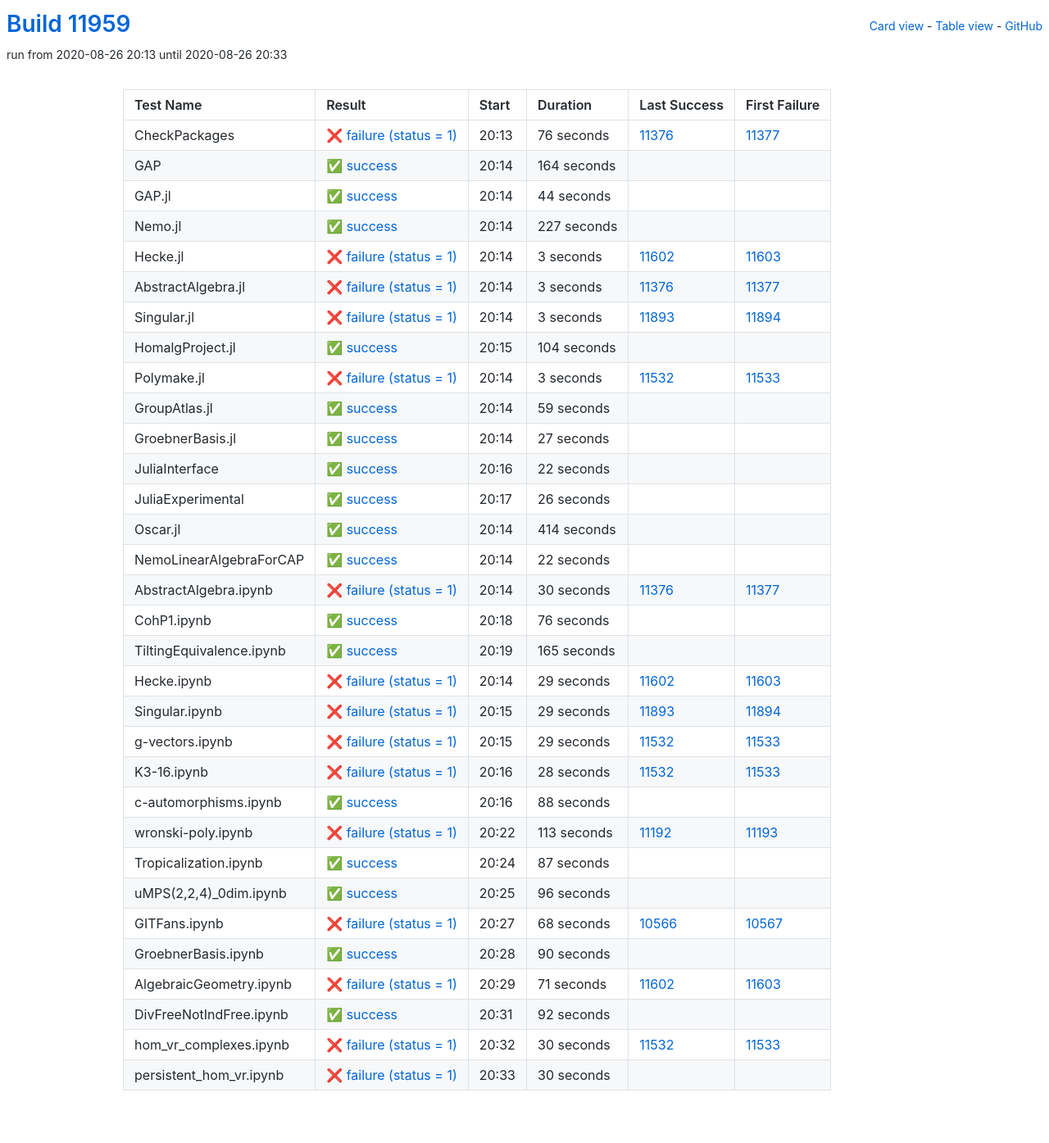
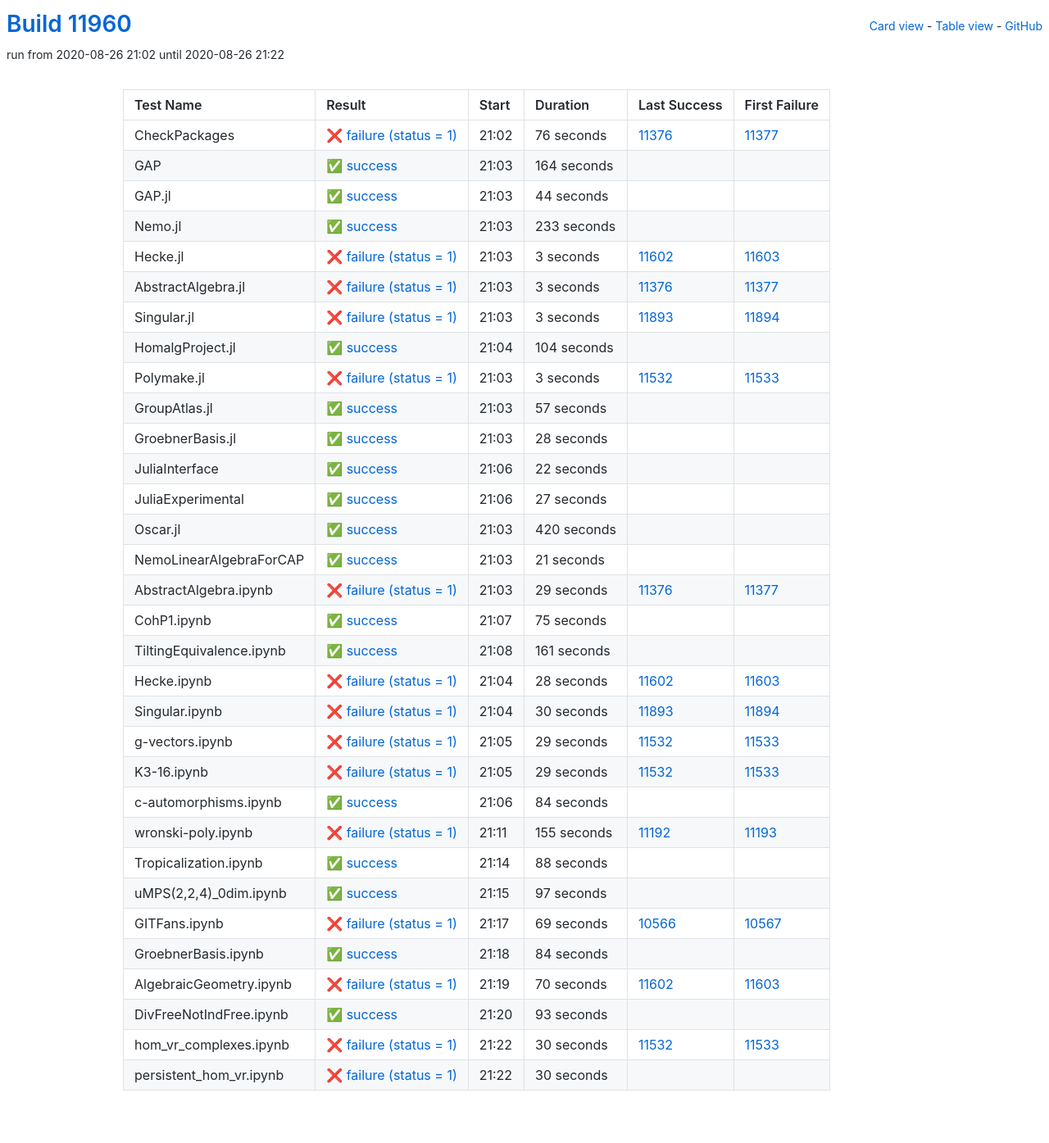
Before and after one commit to oscar-system/oscar-ci-status, a Jekyll site: the page built from table.html, in a window 1280 px wide. Shown: the whole page at 82% size. Built offline with Jekyll 4.4.1, drawn with Linux system fonts in a browser that asks for light colours.

Commit message:
Build #11960

```diff
--- a/_data/ci.yml
+++ b/_data/ci.yml
@@ -1,6 +1,6 @@
 ---
-build: 11959
-build_url: https://oscarci.mathematik.uni-kl.de/job/oscar/11959/
+build: 11960
+build_url: https://oscarci.mathematik.uni-kl.de/job/oscar/11960/
 job: oscar
 organization: oscar-system
 repo: oscar-ci-status
@@ -8,8 +8,8 @@
 tests:
 - name: CheckPackages
   id: checkpackages
-  log: https://oscarci.mathematik.uni-kl.de/job/oscar/11959/artifact/logs/build-11959/CheckPackages.log
-  start: 2020-08-26 20:13
+  log: https://oscarci.mathematik.uni-kl.de/job/oscar/11960/artifact/logs/build-11960/CheckPackages.log
+  start: 2020-08-26 21:02
   success: false
   exitcode: 1
   status: failure
@@ -20,8 +20,8 @@
   first_failure_url: https://oscarci.mathematik.uni-kl.de/job/oscar/11377/
 - name: GAP
   id: gap
-  log: https://oscarci.mathematik.uni-kl.de/job/oscar/11959/artifact/logs/build-11959/GAP.log
-  start: 2020-08-26 20:14
+  log: https://oscarci.mathematik.uni-kl.de/job/oscar/11960/artifact/logs/build-11960/GAP.log
+  start: 2020-08-26 21:03
   success: true
   exitcode: 0
   status: success
@@ -32,8 +32,8 @@
   first_failure_url:
 - name: GAP.jl
   id: gap-jl
-  log: https://oscarci.mathematik.uni-kl.de/job/oscar/11959/artifact/logs/build-11959/GAP.jl.log
-  start: 2020-08-26 20:14
+  log: https://oscarci.mathematik.uni-kl.de/job/oscar/11960/artifact/logs/build-11960/GAP.jl.log
+  start: 2020-08-26 21:03
   success: true
   exitcode: 0
   status: success
@@ -44,20 +44,20 @@
   first_failure_url:
 - name: Nemo.jl
   id: nemo-jl
-  log: https://oscarci.mathematik.uni-kl.de/job/oscar/11959/artifact/logs/build-11959/Nemo.jl.log
-  start: 2020-08-26 20:14
+  log: https://oscarci.mathematik.uni-kl.de/job/oscar/11960/artifact/logs/build-11960/Nemo.jl.log
+  start: 2020-08-26 21:03
   success: true
   exitcode: 0
   status: success
-  duration: 227
+  duration: 233
   last_success: false
   last_success_url:
   first_failure: false
   first_failure_url:
 - name: Hecke.jl
   id: hecke-jl
-  log: https://oscarci.mathematik.uni-kl.de/job/oscar/11959/artifact/logs/build-11959/Hecke.jl.log
-  start: 2020-08-26 20:14
+  log: https://oscarci.mathematik.uni-kl.de/job/oscar/11960/artifact/logs/build-11960/Hecke.jl.log
+  start: 2020-08-26 21:03
   success: false
   exitcode: 1
   status: failure
@@ -68,8 +68,8 @@
   first_failure_url: https://oscarci.mathematik.uni-kl.de/job/oscar/11603/
 - name: AbstractAlgebra.jl
   id: abstractalgebra-jl
-  log: https://oscarci.mathematik.uni-kl.de/job/oscar/11959/artifact/logs/build-11959/AbstractAlgebra.jl.log
-  start: 2020-08-26 20:14
+  log: https://oscarci.mathematik.uni-kl.de/job/oscar/11960/artifact/logs/build-11960/AbstractAlgebra.jl.log
+  start: 2020-08-26 21:03
   success: false
   exitcode: 1
   status: failure
@@ -80,8 +80,8 @@
   first_failure_url: https://oscarci.mathematik.uni-kl.de/job/oscar/11377/
 - name: Singular.jl
   id: singular-jl
-  log: https://oscarci.mathematik.uni-kl.de/job/oscar/11959/artifact/logs/build-11959/Singular.jl.log
-  start: 2020-08-26 20:14
+  log: https://oscarci.mathematik.uni-kl.de/job/oscar/11960/artifact/logs/build-11960/Singular.jl.log
+  start: 2020-08-26 21:03
   success: false
   exitcode: 1
   status: failure
@@ -92,8 +92,8 @@
   first_failure_url: https://oscarci.mathematik.uni-kl.de/job/oscar/11894/
 - name: HomalgProject.jl
   id: homalgproject-jl
-  log: https://oscarci.mathematik.uni-kl.de/job/oscar/11959/artifact/logs/build-11959/HomalgProject.jl.log
-  start: 2020-08-26 20:15
+  log: https://oscarci.mathematik.uni-kl.de/job/oscar/11960/artifact/logs/build-11960/HomalgProject.jl.log
+  start: 2020-08-26 21:04
   success: true
   exitcode: 0
   status: success
@@ -104,8 +104,8 @@
   first_failure_url:
 - name: Polymake.jl
   id: polymake-jl
-  log: https://oscarci.mathematik.uni-kl.de/job/oscar/11959/artifact/logs/build-11959/Polymake.jl.log
-  start: 2020-08-26 20:14
+  log: https://oscarci.mathematik.uni-kl.de/job/oscar/11960/artifact/logs/build-11960/Polymake.jl.log
+  start: 2020-08-26 21:03
   success: false
   exitcode: 1
   status: failure
@@ -116,32 +116,32 @@
   first_failure_url: https://oscarci.mathematik.uni-kl.de/job/oscar/11533/
 - name: GroupAtlas.jl
   id: groupatlas-jl
-  log: https://oscarci.mathematik.uni-kl.de/job/oscar/11959/artifact/logs/build-11959/GroupAtlas.jl.log
-  start: 2020-08-26 20:14
+  log: https://oscarci.mathematik.uni-kl.de/job/oscar/11960/artifact/logs/build-11960/GroupAtlas.jl.log
+  start: 2020-08-26 21:03
   success: true
   exitcode: 0
   status: success
-  duration: 59
+  duration: 57
   last_success: false
   last_success_url:
   first_failure: false
   first_failure_url:
 - name: GroebnerBasis.jl
   id: groebnerbasis-jl
-  log: https://oscarci.mathematik.uni-kl.de/job/oscar/11959/artifact/logs/build-11959/GroebnerBasis.jl.log
-  start: 2020-08-26 20:14
+  log: https://oscarci.mathematik.uni-kl.de/job/oscar/11960/artifact/logs/build-11960/GroebnerBasis.jl.log
+  start: 2020-08-26 21:03
   success: true
   exitcode: 0
   status: success
-  duration: 27
+  duration: 28
   last_success: false
   last_success_url:
   first_failure: false
   first_failure_url:
 - name: JuliaInterface
   id: juliainterface
-  log: https://oscarci.mathematik.uni-kl.de/job/oscar/11959/artifact/logs/build-11959/JuliaInterface.log
-  start: 2020-08-26 20:16
+  log: https://oscarci.mathematik.uni-kl.de/job/oscar/11960/artifact/logs/build-11960/JuliaInterface.log
+  start: 2020-08-26 21:06
   success: true
   exitcode: 0
   status: success
@@ -152,104 +152,104 @@
   first_failure_url:
 - name: JuliaExperimental
   id: juliaexperimental
-  log: https://oscarci.mathematik.uni-kl.de/job/oscar/11959/artifact/logs/build-11959/JuliaExperimental.log
-  start: 2020-08-26 20:17
+  log: https://oscarci.mathematik.uni-kl.de/job/oscar/11960/artifact/logs/build-11960/JuliaExperimental.log
+  start: 2020-08-26 21:06
   success: true
   exitcode: 0
   status: success
-  duration: 26
+  duration: 27
   last_success: false
   last_success_url:
   first_failure: false
   first_failure_url:
 - name: Oscar.jl
   id: oscar-jl
-  log: https://oscarci.mathematik.uni-kl.de/job/oscar/11959/artifact/logs/build-11959/Oscar.jl.log
-  start: 2020-08-26 20:14
+  log: https://oscarci.mathematik.uni-kl.de/job/oscar/11960/artifact/logs/build-11960/Oscar.jl.log
+  start: 2020-08-26 21:03
   success: true
   exitcode: 0
   status: success
-  duration: 414
+  duration: 420
   last_success: false
   last_success_url:
   first_failure: false
   first_failure_url:
 - name: NemoLinearAlgebraForCAP
   id: nemolinearalgebraforcap
-  log: https://oscarci.mathematik.uni-kl.de/job/oscar/11959/artifact/logs/build-11959/NemoLinearAlgebraForCAP.log
-  start: 2020-08-26 20:14
+  log: https://oscarci.mathematik.uni-kl.de/job/oscar/11960/artifact/logs/build-11960/NemoLinearAlgebraForCAP.log
+  start: 2020-08-26 21:03
   success: true
   exitcode: 0
   status: success
-  duration: 22
+  duration: 21
   last_success: false
   last_success_url:
   first_failure: false
   first_failure_url:
 - name: AbstractAlgebra.ipynb
   id: abstractalgebra-ipynb
-  log: https://oscarci.mathematik.uni-kl.de/job/oscar/11959/artifact/logs/build-11959/AbstractAlgebra.ipynb.log
-  start: 2020-08-26 20:14
+  log: https://oscarci.mathematik.uni-kl.de/job/oscar/11960/artifact/logs/build-11960/AbstractAlgebra.ipynb.log
+  start: 2020-08-26 21:03
   success: false
   exitcode: 1
   status: failure
-  duration: 30
+  duration: 29
   last_success: 11376
   last_success_url: https://oscarci.mathematik.uni-kl.de/job/oscar/11376/
   first_failure: 11377
   first_failure_url: https://oscarci.mathematik.uni-kl.de/job/oscar/11377/
 - name: CohP1.ipynb
   id: cohp1-ipynb
-  log: https://oscarci.mathematik.uni-kl.de/job/oscar/11959/artifact/logs/build-11959/CohP1.ipynb.log
-  start: 2020-08-26 20:18
+  log: https://oscarci.mathematik.uni-kl.de/job/oscar/11960/artifact/logs/build-11960/CohP1.ipynb.log
+  start: 2020-08-26 21:07
   success: true
   exitcode: 0
   status: success
-  duration: 76
+  duration: 75
   last_success: false
   last_success_url:
   first_failure: false
   first_failure_url:
 - name: TiltingEquivalence.ipynb
   id: tiltingequivalence-ipynb
-  log: https://oscarci.mathematik.uni-kl.de/job/oscar/11959/artifact/logs/build-11959/TiltingEquivalence.ipynb.log
-  start: 2020-08-26 20:19
+  log: https://oscarci.mathematik.uni-kl.de/job/oscar/11960/artifact/logs/build-11960/TiltingEquivalence.ipynb.log
+  start: 2020-08-26 21:08
   success: true
   exitcode: 0
   status: success
-  duration: 165
+  duration: 161
   last_success: false
   last_success_url:
   first_failure: false
   first_failure_url:
 - name: Hecke.ipynb
   id: hecke-ipynb
-  log: https://oscarci.mathematik.uni-kl.de/job/oscar/11959/artifact/logs/build-11959/Hecke.ipynb.log
-  start: 2020-08-26 20:14
+  log: https://oscarci.mathematik.uni-kl.de/job/oscar/11960/artifact/logs/build-11960/Hecke.ipynb.log
+  start: 2020-08-26 21:04
   success: false
   exitcode: 1
   status: failure
-  duration: 29
+  duration: 28
   last_success: 11602
   last_success_url: https://oscarci.mathematik.uni-kl.de/job/oscar/11602/
   first_failure: 11603
   first_failure_url: https://oscarci.mathematik.uni-kl.de/job/oscar/11603/
 - name: Singular.ipynb
   id: singular-ipynb
-  log: https://oscarci.mathematik.uni-kl.de/job/oscar/11959/artifact/logs/build-11959/Singular.ipynb.log
-  start: 2020-08-26 20:15
+  log: https://oscarci.mathematik.uni-kl.de/job/oscar/11960/artifact/logs/build-11960/Singular.ipynb.log
+  start: 2020-08-26 21:04
   success: false
   exitcode: 1
   status: failure
-  duration: 29
+  duration: 30
   last_success: 11893
   last_success_url: https://oscarci.mathematik.uni-kl.de/job/oscar/11893/
   first_failure: 11894
   first_failure_url: https://oscarci.mathematik.uni-kl.de/job/oscar/11894/
 - name: g-vectors.ipynb
   id: g-vectors-ipynb
-  log: https://oscarci.mathematik.uni-kl.de/job/oscar/11959/artifact/logs/build-11959/g-vectors.ipynb.log
-  start: 2020-08-26 20:15
+  log: https://oscarci.mathematik.uni-kl.de/job/oscar/11960/artifact/logs/build-11960/g-vectors.ipynb.log
+  start: 2020-08-26 21:05
   success: false
   exitcode: 1
   status: failure
@@ -260,20 +260,44 @@
   first_failure_url: https://oscarci.mathematik.uni-kl.de/job/oscar/11533/
 - name: K3-16.ipynb
   id: k3-16-ipynb
-  log: https://oscarci.mathematik.uni-kl.de/job/oscar/11959/artifact/logs/build-11959/K3-16.ipynb.log
-  start: 2020-08-26 20:16
+  log: https://oscarci.mathematik.uni-kl.de/job/oscar/11960/artifact/logs/build-11960/K3-16.ipynb.log
+  start: 2020-08-26 21:05
   success: false
   exitcode: 1
   status: failure
-  duration: 28
+  duration: 29
   last_success: 11532
   last_success_url: https://oscarci.mathematik.uni-kl.de/job/oscar/11532/
   first_failure: 11533
   first_failure_url: https://oscarci.mathematik.uni-kl.de/job/oscar/11533/
 - name: c-automorphisms.ipynb
   id: c-automorphisms-ipynb
-  log: https://oscarci.mathematik.uni-kl.de/job/oscar/11959/artifact/logs/build-11959/c-automorphisms.ipynb.log
-  start: 2020-08-26 20:16
+  log: https://oscarci.mathematik.uni-kl.de/job/oscar/11960/artifact/logs/build-11960/c-automorphisms.ipynb.log
+  start: 2020-08-26 21:06
+  success: true
+  exitcode: 0
+  status: success
+  duration: 84
+  last_success: false
+  last_success_url:
+  first_failure: false
+  first_failure_url:
+- name: wronski-poly.ipynb
+  id: wronski-poly-ipynb
+  log: https://oscarci.mathematik.uni-kl.de/job/oscar/11960/artifact/logs/build-11960/wronski-poly.ipynb.log
+  start: 2020-08-26 21:11
+  success: false
+  exitcode: 1
+  status: failure
+  duration: 155
+  last_success: 11192
+  last_success_url: https://oscarci.mathematik.uni-kl.de/job/oscar/11192/
+  first_failure: 11193
+  first_failure_url: https://oscarci.mathematik.uni-kl.de/job/oscar/11193/
+- name: Tropicalization.ipynb
+  id: tropicalization-ipynb
+  log: https://oscarci.mathematik.uni-kl.de/job/oscar/11960/artifact/logs/build-11960/Tropicalization.ipynb.log
+  start: 2020-08-26 21:14
   success: true
   exitcode: 0
   status: success
@@ -282,94 +306,70 @@
   last_success_url:
   first_failure: false
   first_failure_url:
-- name: wronski-poly.ipynb
-  id: wronski-poly-ipynb
-  log: https://oscarci.mathematik.uni-kl.de/job/oscar/11959/artifact/logs/build-11959/wronski-poly.ipynb.log
-  start: 2020-08-26 20:22
-  success: false
-  exitcode: 1
-  status: failure
-  duration: 113
-  last_success: 11192
-  last_success_url: https://oscarci.mathematik.uni-kl.de/job/oscar/11192/
-  first_failure: 11193
-  first_failure_url: https://oscarci.mathematik.uni-kl.de/job/oscar/11193/
-- name: Tropicalization.ipynb
-  id: tropicalization-ipynb
-  log: https://oscarci.mathematik.uni-kl.de/job/oscar/11959/artifact/logs/build-11959/Tropicalization.ipynb.log
-  start: 2020-08-26 20:24
+- name: uMPS(2,2,4)_0dim.ipynb
+  id: umps-2-2-4-0dim-ipynb
+  log: https://oscarci.mathematik.uni-kl.de/job/oscar/11960/artifact/logs/build-11960/uMPS-2-2-4-_0dim.ipynb.log
+  start: 2020-08-26 21:15
   success: true
   exitcode: 0
   status: success
-  duration: 87
-  last_success: false
-  last_success_url:
-  first_failure: false
-  first_failure_url:
-- name: uMPS(2,2,4)_0dim.ipynb
-  id: umps-2-2-4-0dim-ipynb
-  log: https://oscarci.mathematik.uni-kl.de/job/oscar/11959/artifact/logs/build-11959/uMPS-2-2-4-_0dim.ipynb.log
-  start: 2020-08-26 20:25
-  success: true
-  exitcode: 0
-  status: success
-  duration: 96
+  duration: 97
   last_success: false
   last_success_url:
   first_failure: false
   first_failure_url:
 - name: GITFans.ipynb
   id: gitfans-ipynb
-  log: https://oscarci.mathematik.uni-kl.de/job/oscar/11959/artifact/logs/build-11959/GITFans.ipynb.log
-  start: 2020-08-26 20:27
+  log: https://oscarci.mathematik.uni-kl.de/job/oscar/11960/artifact/logs/build-11960/GITFans.ipynb.log
+  start: 2020-08-26 21:17
   success: false
   exitcode: 1
   status: failure
-  duration: 68
+  duration: 69
   last_success: 10566
   last_success_url: https://oscarci.mathematik.uni-kl.de/job/oscar/10566/
   first_failure: 10567
   first_failure_url: https://oscarci.mathematik.uni-kl.de/job/oscar/10567/
 - name: GroebnerBasis.ipynb
   id: groebnerbasis-ipynb
-  log: https://oscarci.mathematik.uni-kl.de/job/oscar/11959/artifact/logs/build-11959/GroebnerBasis.ipynb.log
-  start: 2020-08-26 20:28
+  log: https://oscarci.mathematik.uni-kl.de/job/oscar/11960/artifact/logs/build-11960/GroebnerBasis.ipynb.log
+  start: 2020-08-26 21:18
   success: true
   exitcode: 0
   status: success
-  duration: 90
+  duration: 84
   last_success: false
   last_success_url:
   first_failure: false
   first_failure_url:
 - name: AlgebraicGeometry.ipynb
   id: algebraicgeometry-ipynb
-  log: https://oscarci.mathematik.uni-kl.de/job/oscar/11959/artifact/logs/build-11959/AlgebraicGeometry.ipynb.log
-  start: 2020-08-26 20:29
+  log: https://oscarci.mathematik.uni-kl.de/job/oscar/11960/artifact/logs/build-11960/AlgebraicGeometry.ipynb.log
+  start: 2020-08-26 21:19
   success: false
   exitcode: 1
   status: failure
-  duration: 71
+  duration: 70
   last_success: 11602
   last_success_url: https://oscarci.mathematik.uni-kl.de/job/oscar/11602/
   first_failure: 11603
   first_failure_url: https://oscarci.mathematik.uni-kl.de/job/oscar/11603/
 - name: DivFreeNotIndFree.ipynb
   id: divfreenotindfree-ipynb
-  log: https://oscarci.mathematik.uni-kl.de/job/oscar/11959/artifact/logs/build-11959/DivFreeNotIndFree.ipynb.log
-  start: 2020-08-26 20:31
+  log: https://oscarci.mathematik.uni-kl.de/job/oscar/11960/artifact/logs/build-11960/DivFreeNotIndFree.ipynb.log
+  start: 2020-08-26 21:20
   success: true
   exitcode: 0
   status: success
-  duration: 92
+  duration: 93
   last_success: false
   last_success_url:
   first_failure: false
   first_failure_url:
 - name: hom_vr_complexes.ipynb
   id: hom-vr-complexes-ipynb
-  log: https://oscarci.mathematik.uni-kl.de/job/oscar/11959/artifact/logs/build-11959/hom_vr_complexes.ipynb.log
-  start: 2020-08-26 20:32
+  log: https://oscarci.mathematik.uni-kl.de/job/oscar/11960/artifact/logs/build-11960/hom_vr_complexes.ipynb.log
+  start: 2020-08-26 21:22
   success: false
   exitcode: 1
   status: failure
@@ -380,8 +380,8 @@
   first_failure_url: https://oscarci.mathematik.uni-kl.de/job/oscar/11533/
 - name: persistent_hom_vr.ipynb
   id: persistent-hom-vr-ipynb
-  log: https://oscarci.mathematik.uni-kl.de/job/oscar/11959/artifact/logs/build-11959/persistent_hom_vr.ipynb.log
-  start: 2020-08-26 20:33
+  log: https://oscarci.mathematik.uni-kl.de/job/oscar/11960/artifact/logs/build-11960/persistent_hom_vr.ipynb.log
+  start: 2020-08-26 21:22
   success: false
   exitcode: 1
   status: failure
```
Also changed, not shown: README.md.
